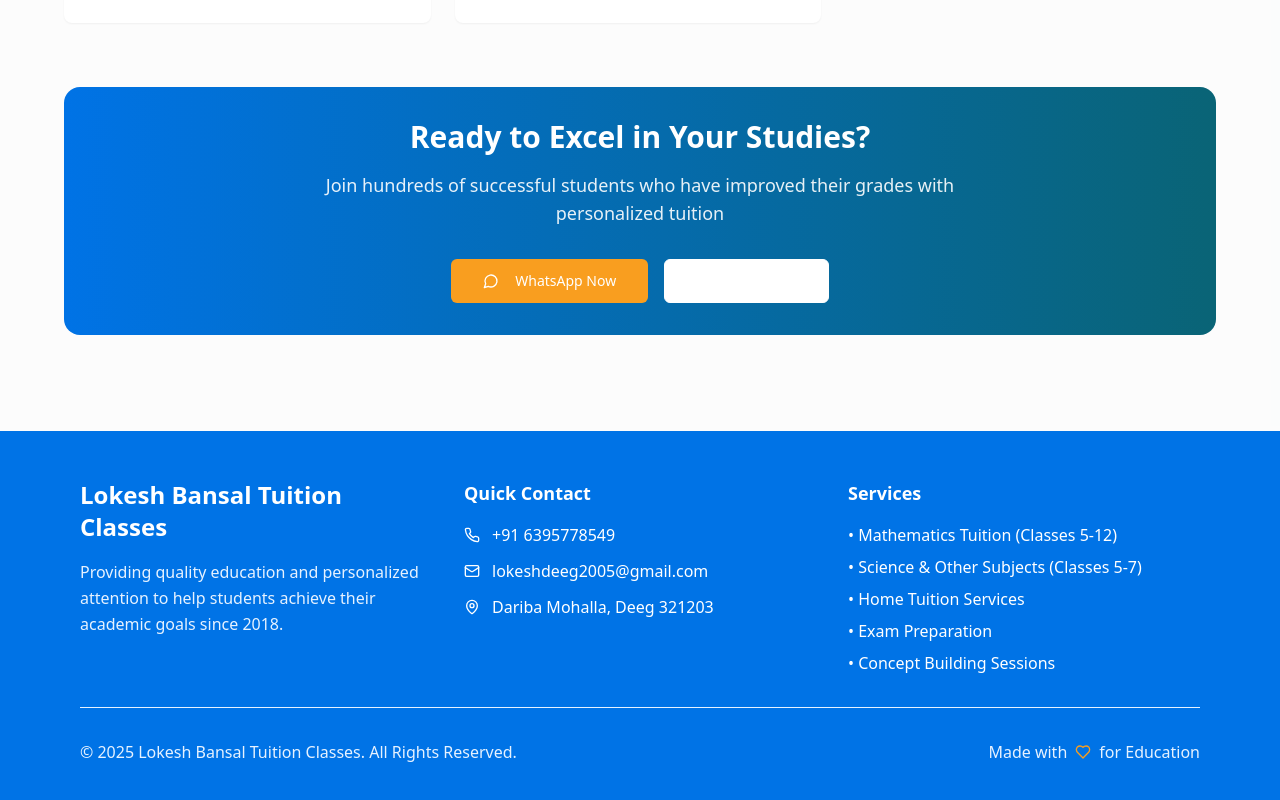
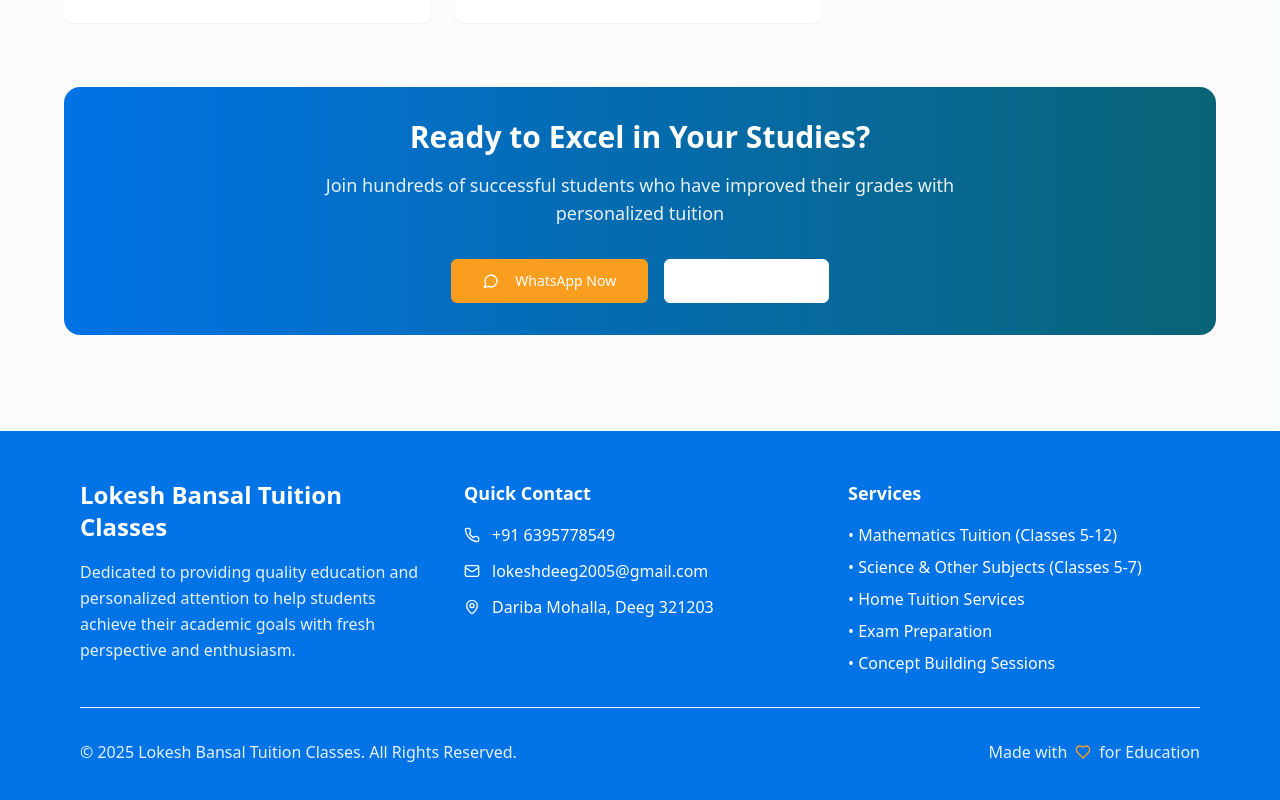
Before and after one commit to lokeshdeeg2005-cyber/learn-with-lokesh, a React (Vite) app: page / in a window 1280 px wide. Shown: the part 3893-4693 px from the top of the page. Built offline with nearby package versions, Linux system fonts and the light colour scheme; the HTML template or start-up script is replaced by a standard one.

Commit message:
Fix: Remove outdated experience text

```diff
--- a/src/components/Footer.tsx
+++ b/src/components/Footer.tsx
@@ -9,8 +9,8 @@ const Footer = () => {
           <div>
             <h3 className="text-2xl font-bold mb-4">Lokesh Bansal Tuition Classes</h3>
             <p className="text-primary-light leading-relaxed">
-              Providing quality education and personalized attention to help students
-              achieve their academic goals since 2018.
+              Dedicated to providing quality education and personalized attention to help students
+              achieve their academic goals with fresh perspective and enthusiasm.
             </p>
           </div>
 
```
